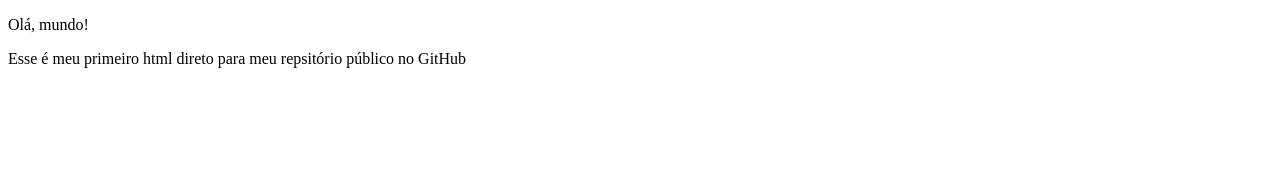
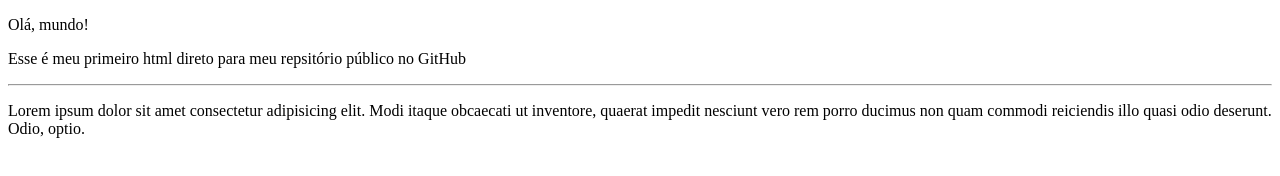
Before and after one commit to maKizo009/Jogo_do_Mario, a plain HTML site: page site_exemplo/index.html in a window 1280 px wide. Drawn offline with Linux system fonts and the light colour scheme.

Commit message:
criei a pagina principal

```diff
--- a/index.html
+++ b/site_exemplo/index.html
@@ -9,5 +9,7 @@
 <body>
     <p>Olá, mundo!</p>
     <p>Esse é meu primeiro html direto para meu repsitório público no GitHub</p>
+    <hr>
+    <p>Lorem ipsum dolor sit amet consectetur adipisicing elit. Modi itaque obcaecati ut inventore, quaerat impedit nesciunt vero rem porro ducimus non quam commodi reiciendis illo quasi odio deserunt. Odio, optio.</p>
 </body>
 </html>
```
